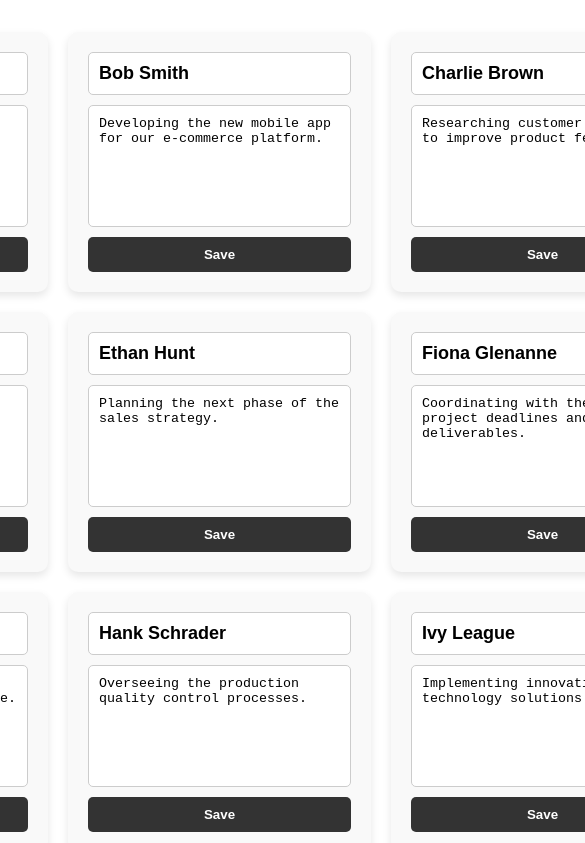
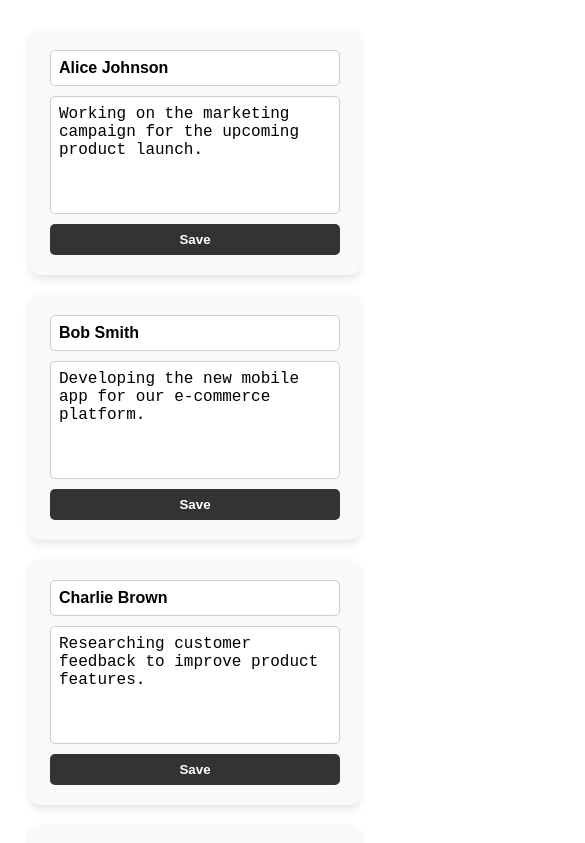
Before and after one commit to tmbc12/user-board, a React (Create React App) app: page / in a window 390 px wide. Shown: the top 843 px of the page, 585 px wide, since content can reach past the window. Built offline with nearby package versions, Linux system fonts and the light colour scheme.

Commit message:
user profile

```diff
--- a/src/App.css
+++ b/src/App.css
@@ -18,7 +18,7 @@ body {
   grid-template-columns: repeat(3, 1fr);
   gap: 20px;
   max-width: 900px;
-  margin: 0 auto;
+  width: 100%;
   padding: 10px;
 }
 
@@ -93,3 +93,28 @@ body {
   0% { transform: rotate(0deg); }
   100% { transform: rotate(360deg); }
 }
+
+/* Media Queries for Responsiveness */
+@media (max-width: 1200px) {
+  .grid {
+    grid-template-columns: repeat(2, 1fr);
+  }
+}
+
+@media (max-width: 768px) {
+  .grid {
+    grid-template-columns: repeat(1, 1fr);
+  }
+}
+
+@media (max-width: 480px) {
+  .name,
+  .description {
+    font-size: 16px;
+    padding: 8px;
+  }
+
+  .save-button {
+    padding: 8px;
+  }
+}
```
